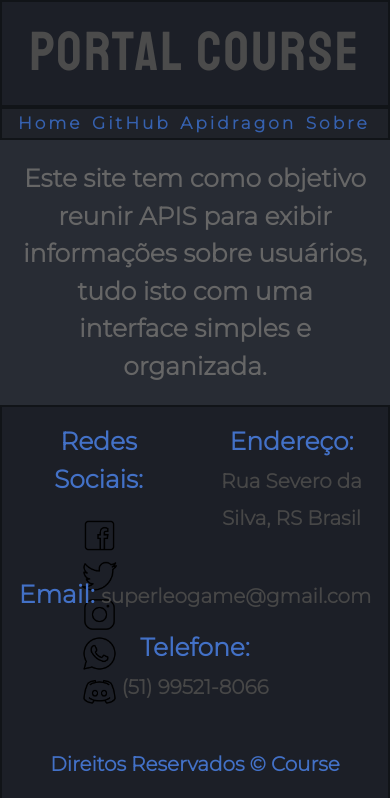
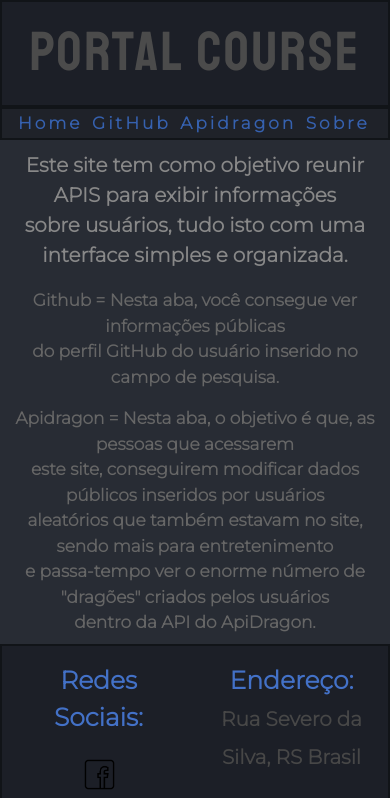
Before and after one commit to Course8/Bancada, a React (Create React App) app: page /sobre in a window 390 px wide. Shown: the top 798 px of the page. Built offline with nearby package versions, Linux system fonts and the light colour scheme.

Commit message:
últimas mudanças feitas em aula.

```diff
--- a/src/App.css
+++ b/src/App.css
@@ -39,5 +39,12 @@
 }
 
 @media only screen and (max-width: 768px){
-
+  .textos{
+    color: #666666;
+    font-size: 17px;
+    text-align: center;
+    font-family: 'Montserrat', sans-serif;
+    font-weight: bold;
+    padding: 8px;
+  }
 }
--- a/src/App.js
+++ b/src/App.js
@@ -8,17 +8,22 @@
 function App() {
   return (
     <div className="App">
+
         <Header></Header>
+
         {routesConfig.map(
           (value, key) => {
             return <Route
+
             key={key}
             path={value.path}
             component={value.component}
             exact={value.exact}
+
             ></Route>
           }
         )}
+
         <Footer></Footer>
     </div>
   );
--- a/src/pages/footer/footer.js
+++ b/src/pages/footer/footer.js
@@ -19,9 +19,9 @@
                             <div className="row imgDir mr-3">
                                 <div className="col ml-5">
                                     <a href="https://facebook.com"><img src={facebook}></img></a>
-                                    <a href="https://twittter.com/cursoito"><img src={twitter}></img></a>
+                                    <a href="https://twitter.com/cursoito"><img src={twitter}></img></a>
                                     <a href="https://instagram.com"><img src={instagram}></img></a>
-                                    <a href="https://whatsapp.com"><img src={whatsapp}></img></a>
+                                    <a href="https://api.whatsapp.com/send?phone=+555195218066"><img src={whatsapp}></img></a>
                                     <a href="https://discord.com"><img src={discord}></img></a>
                                 </div>
                             </div>
@@ -32,7 +32,7 @@
                         </div>
 
                         <div className="col texto">
-                            <p className="">Email: <a href="mailto:superleogame@gmail.com">superleogame@gmail.com</a></p>
+                            <p className="">Email: <a href="mailto:leonardomm14@outlook.com">leonardomm14@outlook.com</a></p>
                         </div>
                     </div>
 
--- a/src/pages/github/github.css
+++ b/src/pages/github/github.css
@@ -40,5 +40,12 @@
 }
 
 @media only screen and (max-width: 768px){
-
+    .textos2{
+      color: #888888;
+      font-size: 20px;
+      text-align: center;
+      font-family: 'Montserrat', sans-serif;
+      font-weight: bold;
+      padding: 10px;
+    }
 }
--- a/src/pages/header/header.css
+++ b/src/pages/header/header.css
@@ -5,7 +5,7 @@
     font-family: 'Staatliches', cursive;
     letter-spacing: 4px;
     border: 2px solid #111418;
-    color:#4b4b4b;
+    color: #888888  ;
   }
 
   .header2{
--- a/src/pages/sobre/sobre.js
+++ b/src/pages/sobre/sobre.js
@@ -3,7 +3,13 @@
 class Sobre extends Component{
     render(){
         return<>
-            <div className="textos">Este site tem como objetivo reunir APIS para exibir informações sobre usuários, tudo isto com uma interface simples e organizada.</div>
+            <div className="textos2">Este site tem como objetivo reunir APIS para exibir informações <br></br>sobre usuários, tudo isto com uma interface simples e organizada.</div>
+
+            <div className="textos">Github = Nesta aba, você consegue ver informações públicas <br></br>do perfil GitHub do usuário inserido no campo de pesquisa. <br></br></div>
+
+            <div className="textos">Apidragon = Nesta aba, o objetivo é que, as pessoas que acessarem <br></br>este site, conseguirem modificar dados públicos inseridos
+            por usuários <br></br>aleatórios que também estavam no site, sendo mais para entretenimento <br></br>e passa-tempo ver o enorme número de "dragões" criados pelos usuários <br></br>
+            dentro da API do ApiDragon.</div>
 
         </>
     }
```
